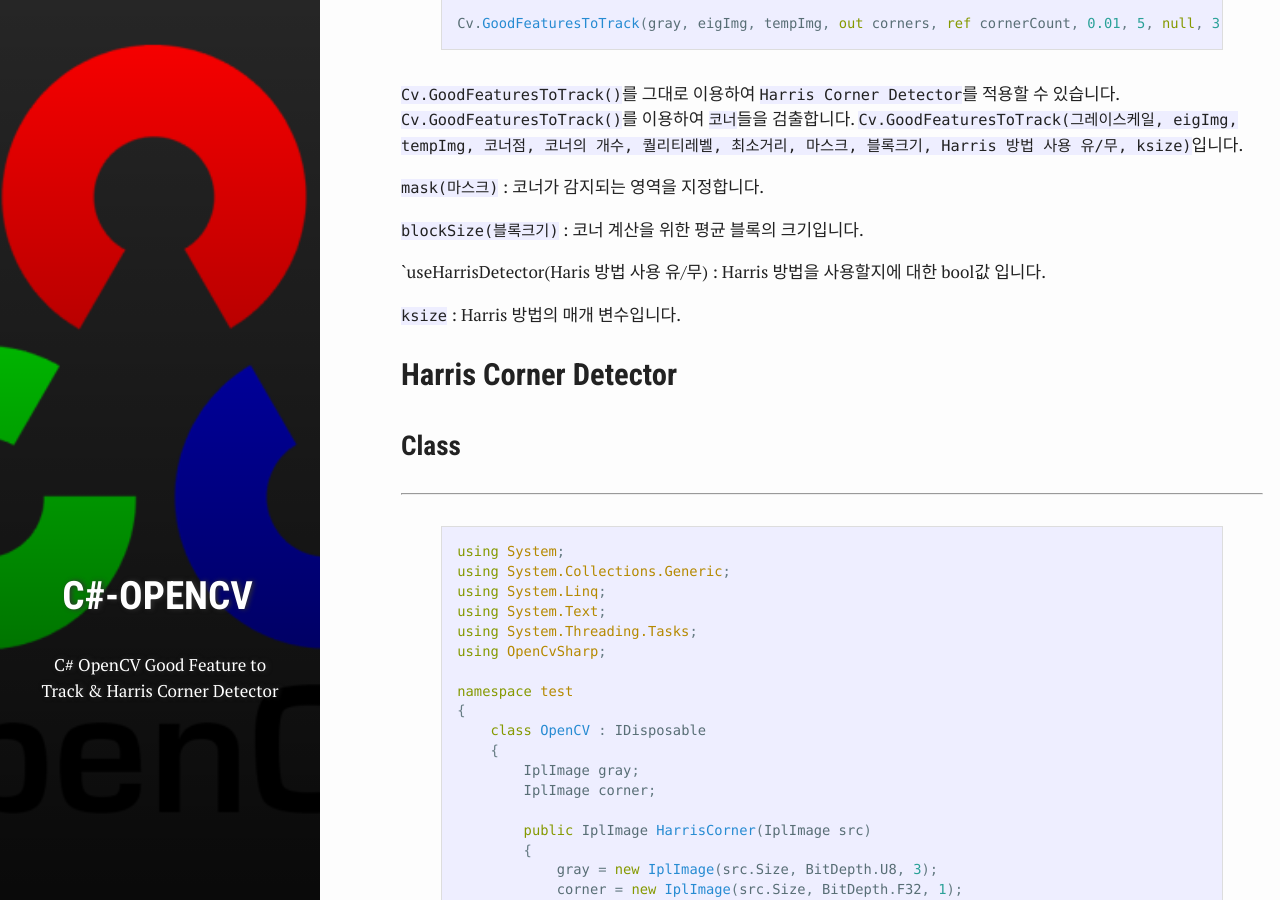
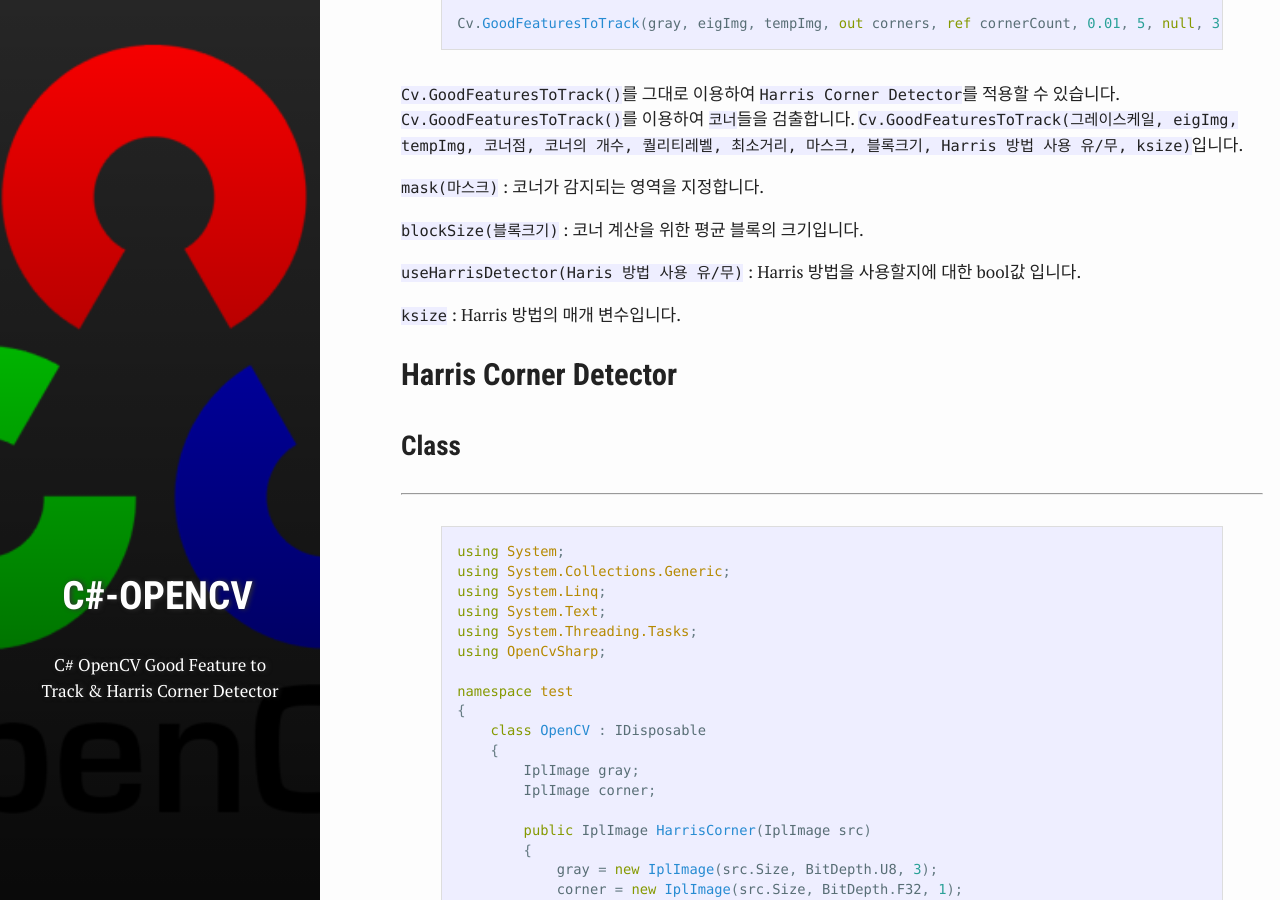
Before and after one commit to test076923/076923.github.io, a Jekyll site: the page built from _posts/2017-11-09-C#-opencv-21.md, in a window 1280 px wide and 900 px high, scrolled down 5200 px. Built offline with Jekyll 4.4.1, drawn with Linux system fonts in a browser that asks for light colours; comment, search, counter and statistics services are not loaded.

```diff
--- a/_posts/2017-11-09-C#-opencv-21.md
+++ b/_posts/2017-11-09-C#-opencv-21.md
@@ -243,7 +243,7 @@ Cv.GoodFeaturesToTrack(gray, eigImg, tempImg, out corners, ref cornerCount, 0.01
 
 `blockSize(블록크기)` : 코너 계산을 위한 평균 블록의 크기입니다.
 
-`useHarrisDetector(Haris 방법 사용 유/무) : Harris 방법을 사용할지에 대한 bool값 입니다.
+`useHarrisDetector(Haris 방법 사용 유/무)` : Harris 방법을 사용할지에 대한 bool값 입니다.
 
 `ksize` : Harris 방법의 매개 변수입니다.
 
```
